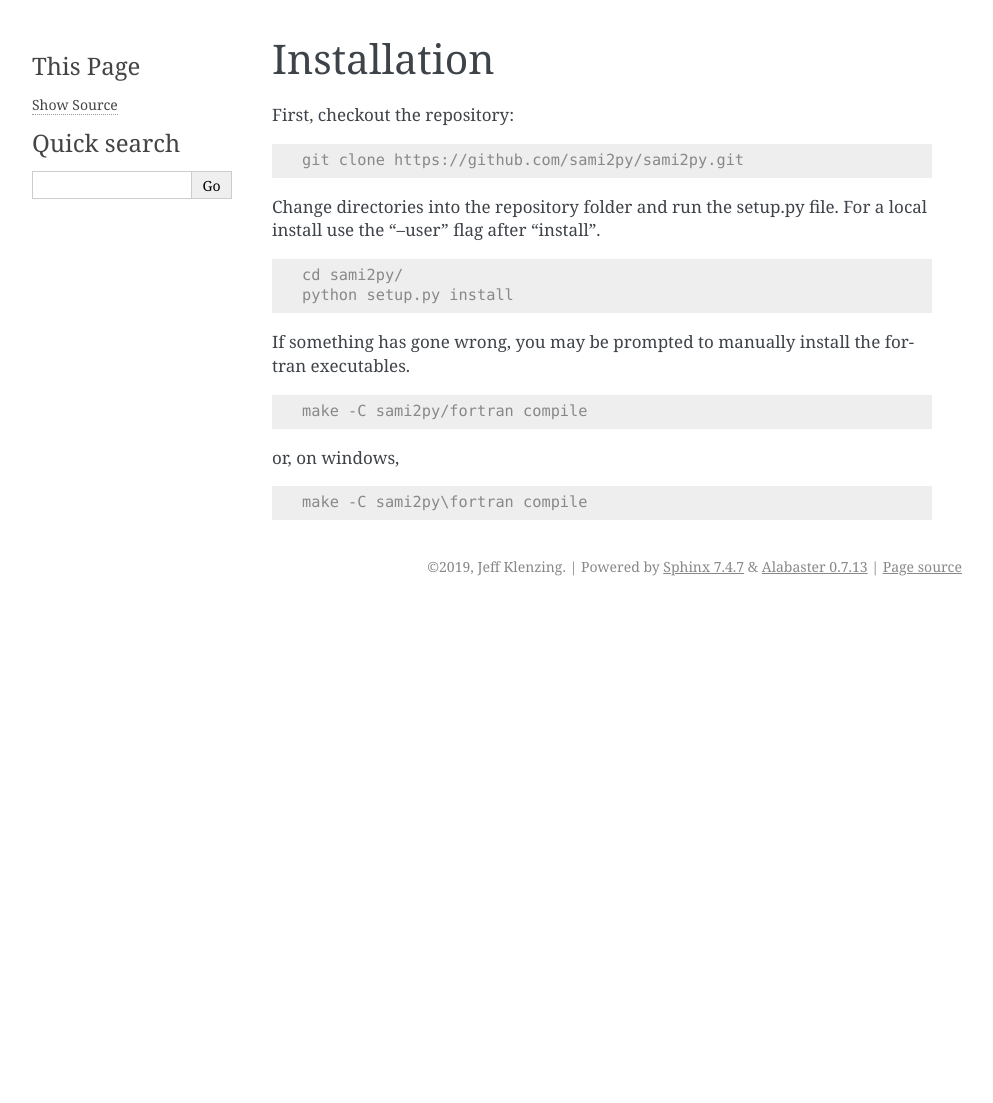
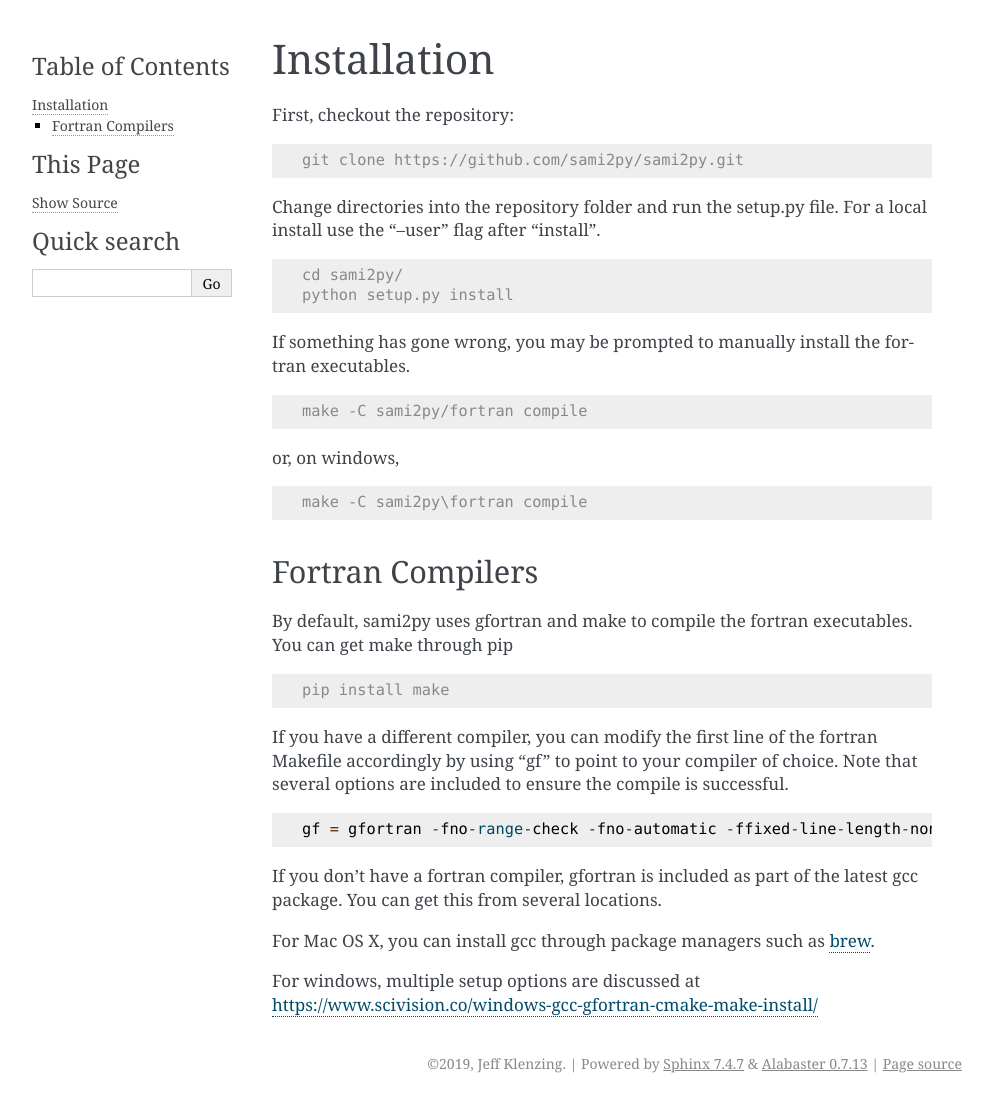
Before and after one commit to sami2py/sami2py, a Sphinx documentation site: the page built from docs/installation.rst, in a window 1280 px wide. Shown: the whole page, without its empty margins (148-1141 px from the left). Built offline with Sphinx 7.4.7, drawn with Linux system fonts in a browser that asks for light colours; formulas are drawn with MathJax 3; before the commit the page ends 900 px from its top, so only the background shows below that.

Commit message:
DOC: Add discussion of fortran compilers

```diff
--- a/docs/installation.rst
+++ b/docs/installation.rst
@@ -27,3 +27,26 @@ or, on windows,
 .. code-block:: console
 
   make -C sami2py\fortran compile
+
+
+Fortran Compilers
+-----------------
+
+By default, sami2py uses gfortran and make to compile the fortran executables.  You can get make through pip
+
+.. code-block:: console
+
+  pip install make
+
+If you have a different compiler, you can modify the first line of the fortran Makefile accordingly by using "gf" to point to your compiler of choice.  Note that several options are included to ensure the compile is successful.
+
+.. code-block::
+
+  gf = gfortran -fno-range-check -fno-automatic -ffixed-line-length-none
+
+
+If you don't have a fortran compiler, gfortran is included as part of the latest gcc package.  You can get this from several locations.
+
+For Mac OS X, you can install gcc through package managers such as `brew <https://brew.sh/>`_.
+
+For windows, multiple setup options are discussed at https://www.scivision.co/windows-gcc-gfortran-cmake-make-install/
```
